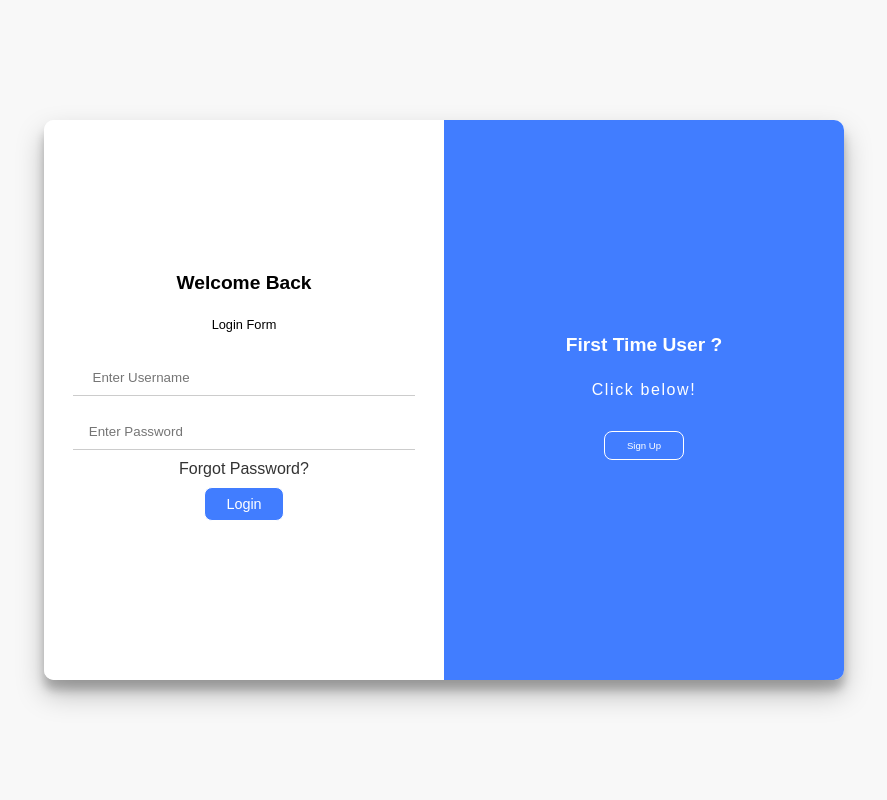
After one commit to samsorrahman/Advance-Expense-Tracker, a Django app: template myapp/templates/myapp/registration.html in a window 1280 px wide. The commit adds this page. Shown: the whole page, without its empty margins (196-1083 px from the left). Run offline with Django 4.2, Linux system fonts and the light colour scheme; the template is opened without the code that fills it, so the values that code supplies are empty.

Commit message:
Registration and login functionality added

```diff
--- /dev/null
+++ b/myapp/static/myapp/index.css
@@ -0,0 +1,224 @@
+* {
+    margin: 0;
+    padding: 0;
+    box-sizing: border-box;
+}
+
+body,
+html {
+    font-family: Arial, Helvetica, sans-serif;
+    background: #f8f8f8;
+    background-attachment: fixed;
+    display: flex;
+    flex-direction: column;
+    justify-content: center;
+    align-items: center;
+    height: 100%;
+    margin: 0 auto;
+}
+
+h1 {
+    margin: 0.2rem;
+    font-size: 1.2rem;
+}
+
+p {
+    font-size: 1rem;
+    line-height: 1.5rem;
+    font-weight: 100;
+    margin: 1.2rem 0;
+    letter-spacing: 0.1rem;
+}
+
+span {
+    font-size: 0.8rem;
+    margin: 1.2rem 0;
+}
+
+a {
+    color: #333;
+    font-size: 1rem;
+    text-decoration: none;
+}
+
+.container {
+    position: relative;
+    background: #fff;
+    border-radius: 10px;
+    box-shadow: 0 14px 28px rgba(0, 0, 0, .25), 0 10px 10px rgba(0, 0, 0, .22);
+    padding: 0.6rem;
+    width: 50rem;
+    height: 35rem;
+    overflow: hidden;
+    max-width: 100vw;
+    min-height: 70vh;
+}
+
+.form-container form {
+    background: #fff;
+    display: flex;
+    flex-direction: column;
+    padding: 0 1.8rem;
+    height: 100%;
+    justify-content: center;
+    align-items: center;
+}
+
+.social-container {
+    margin: 0.6rem 0;
+}
+
+.social-container a {
+    border: 1px solid #eee;
+    border-radius: 50%;
+    display: inline-flex;
+    justify-content: center;
+    align-items: center;
+    margin: 0 5px;
+    height: 1.8rem;
+    width: 1.8rem;
+}
+
+.social-container a:hover {
+    opacity: .8;
+}
+
+.form-container input {
+    width: 100%;
+    height: 2.2rem;
+    text-indent: 1rem;
+    border: 1px solid #ccc;
+    border-left: none;
+    border-right: none;
+    border-top: none;
+    outline: none;
+    margin: 0.6rem 0;
+}
+
+.form-container button:active {
+    transform: scale(0.95, 0.95);
+}
+
+.form-container button {
+    padding: 0.4rem 1rem;
+    background: #417dff;
+    color: white;
+    border: 1px solid #fff;
+    outline: none;
+    cursor: pointer;
+    width: 5rem;
+    border-radius: 8px;
+    transition: all 100ms ease-in;
+    margin: 0.6rem 0;
+    font-size: 0.9rem;
+    padding: 0.5rem 0;
+}
+
+button.ghost {
+    background: transparent;
+    border-color: #fff;
+    border: 1px solid #fff;
+    outline: none;
+    cursor: pointer;
+    width: 5rem;
+    border-radius: 8px;
+    transition: all 100ms ease-in;
+    margin: 0.6rem 0;
+    padding: 0.5rem 0;
+    color: white;
+    font-size: 0.6rem;
+}
+
+button#send_code {
+    width: 100%;
+}
+
+button.ghost:active {
+    transform: scale(0.95, 0.95);
+}
+
+.form-container {
+    position: absolute;
+    top: 0;
+    height: 100%;
+    transition: all 0.5s ease-in;
+}
+
+.sign-in-container {
+    left: 0;
+    width: 50%;
+    z-index: 2;
+}
+
+.sign-up-container {
+    left: 0;
+    width: 50%;
+    opacity: 0;
+    z-index: 1;
+}
+
+.overlay {
+    background: #417dff;
+    width: 200%;
+    height: 100%;
+    position: relative;
+    left: -100%;
+    transition: all 0.6s ease-in-out;
+    color: white;
+}
+
+.overlay-container {
+    position: absolute;
+    top: 0;
+    right: 0;
+    width: 50%;
+    height: 100%;
+    overflow: hidden;
+    transition: all 0.6s ease-in-out;
+    z-index: 99;
+}
+
+.overlay-panel {
+    position: absolute;
+    top: 0;
+    display: flex;
+    flex-direction: column;
+    justify-content: center;
+    align-items: center;
+    width: 50%;
+    height: 100%;
+    padding: 0 2.2rem;
+}
+
+.overlay-right {
+    right: 0;
+}
+
+.container.right-panel-active .overlay-container {
+    transform: translateX(-100%);
+}
+
+.container.right-panel-active .sign-in-container {
+    transform: translateX(100%);
+}
+
+.container.right-panel-active .sign-up-container {
+    transform: translateX(100%);
+    opacity: 1;
+    z-index: 5;
+    transition: all 0.6s ease-in-out;
+}
+
+.container.right-panel-active .overlay {
+    transform: translateX(50%);
+}
+
+.container.right-panel-active .overlay-left {
+    transform: translateX(0);
+    transition: all 0.6s ease-in-out;
+}
+
+.container.right-panel-active .overlay-right {
+    transform: translateX(20%);
+    transition: all 0.6s ease-in-out;
+}
--- /dev/null
+++ b/myapp/static/myapp/index.js
@@ -0,0 +1,7 @@
+const container = document.querySelector('#container');
+const signInButton = document.querySelector('#signIn');
+const signUpButton = document.querySelector('#signUp');
+signUpButton.addEventListener('click', () => container.classList.add
+  ('right-panel-active'));
+signInButton.addEventListener('click', () => container.classList.remove
+  ('right-panel-active'));
--- /dev/null
+++ b/myapp/templates/myapp/registration.html
@@ -0,0 +1,72 @@
+{% load static %}
+<!DOCTYPE html>
+<html lang="en">
+
+<head>
+  <meta charset="UTF-8">
+  <meta name="viewport" content="width=device-width, initial-scale=1.0">
+  <title>Expense Tracker</title>
+  <link rel="stylesheet" href="{% static 'myapp/index.css' %}">
+</head>
+
+<body>
+  {% block content %}
+  <div class='container' id='container'>
+    <div class="form-container sign-up-container">
+      <form action="{% url 'register' %}" method='POST'>
+        {% csrf_token %}
+        <h1>Welcome to Expense Tracker!</h1>
+        <input type="text" name="name" placeholder="Name">
+        <input type="email" name="email" placeholder="Email">
+        <input type="text" name="username" placeholder="Username">
+        <input type="password" name="password" placeholder="Password">
+        <input type="password" name="confirm_password" placeholder="Confirm Password">
+
+        <button id="send_code" type="submit">SignIn</button>
+    </form>
+    </div>
+    <div class="form-container sign-in-container">
+
+      <form action="{% url 'login' %}" method="POST">
+        {% csrf_token %}
+        <h1>Welcome Back</h1>
+        <span>Login Form</span>
+        <input type="text" name="username" placeholder=" Enter Username">
+        <input type="password" name="password" placeholder="Enter Password">
+        <a href="{% url 'register' %}">Forgot Password?</a>
+        <button type="submit">Login</button>
+      </form>
+    </div>
+    <div class="overlay-container">
+      <div class="overlay">
+        <div class="overlay-panel overlay-left">
+          <h1>Login Form</h1>
+          <p>Already Have an Account!</p>
+          <button class='ghost' id="signIn">Sign In<button>
+        </div>
+        <div class="overlay-panel overlay-right">
+          <h1>First Time User ?</h1>
+          <p>Click below!</p>
+          <button class='ghost' id="signUp">Sign Up</button>
+        </div>
+      </div>
+    </div>
+  </div>
+  {% endblock content %}
+</body>
+<script src="{% static 'myapp/index.js' %}"></script>
+
+</html>
+
+
+
+{% comment %}
+{% block content %}
+<form action="{% url 'login' %}" method="POST">
+  {% csrf_token %}
+  <input type="text" name="username" placeholder="Username" />
+  <input type="password" name="password" placeholder="Enter password">
+  <input type="submit" value='Login'>
+</form>
+
+{% endblock content %} {% endcomment %}
--- a/myapp/urls.py
+++ b/myapp/urls.py
@@ -5,5 +5,7 @@ urlpatterns = [
     path('', views.index, name='index'),
     path('edit/<int:id>/', views.edit, name='edit'),
     path('delete/<int:id>/', views.delete, name='delete'),
-
+    path('login/', views.loginPage, name="login"),
+    path('logout/', views.logoutUser, name="logout"),
+    path('register/', views.registerUser, name="register"),
 ]
```
Also changed, not shown: myapp/templates/myapp/base.html (+25 -1 lines), myapp/views.py (+74 -1 lines), db.sqlite3.
